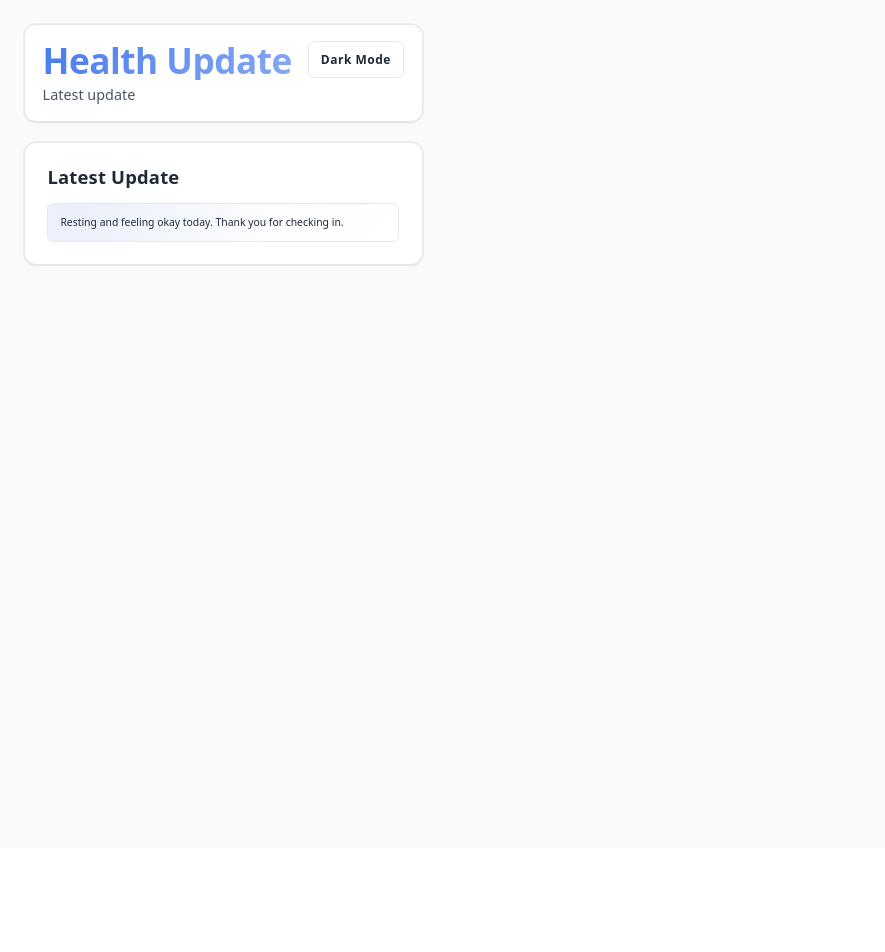
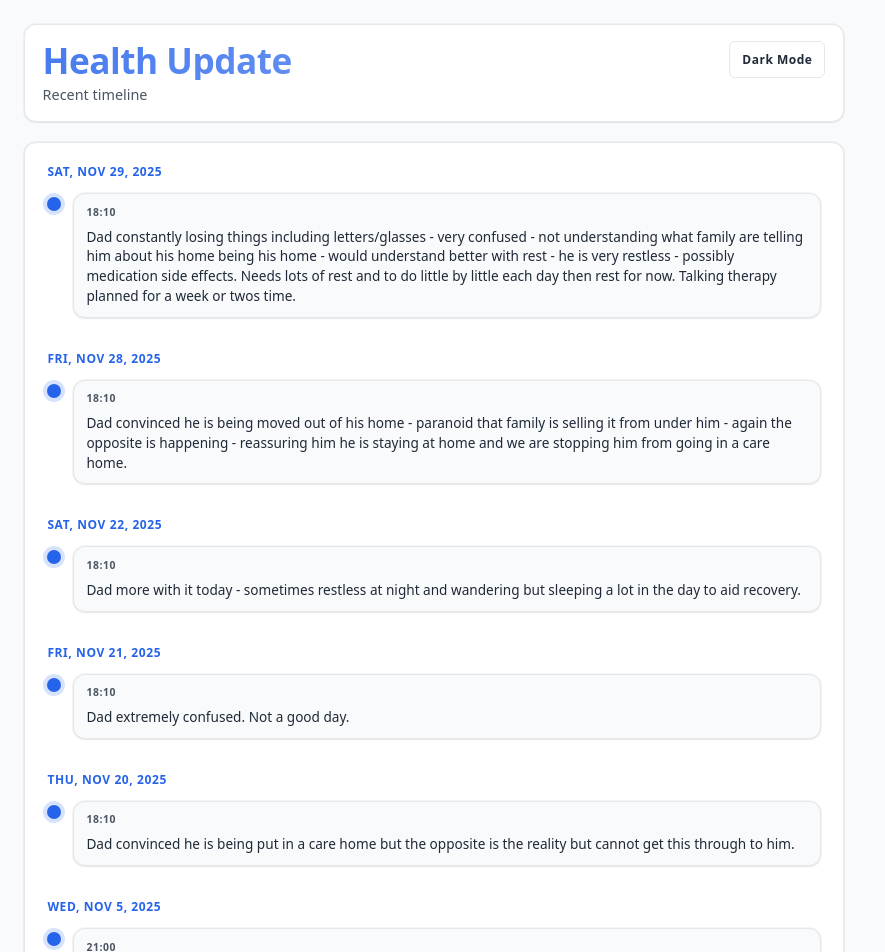
Before and after one commit to johnpwise/al-update-app, a React (Vite) app: page / in a window 1280 px wide. Shown: the top 952 px of the page, without its empty margins (0-885 px from the left). Before the commit the page ends 848 px from the top, so only its background shows below. Built offline with nearby package versions, Linux system fonts and the light colour scheme.

Commit message:
first timeline attempt

```diff
--- a/src/App.css
+++ b/src/App.css
@@ -242,6 +242,41 @@ body,
   color: var(--text-soft);
 }
 
+/* Timeline */
+.timeline {
+  background: var(--bg-alt);
+  border: 1px solid var(--border);
+  border-radius: var(--radius-md);
+  padding: 1.1rem 1.1rem 1.4rem;
+  box-shadow: var(--shadow-sm);
+  display: flex;
+  flex-direction: column;
+  gap: 2rem;
+}
+.timeline-day { position: relative; }
+.timeline-date {
+  margin: 0 0 .75rem;
+  font-size: .75rem;
+  font-weight: 700;
+  letter-spacing: .6px;
+  text-transform: uppercase;
+  color: var(--accent);
+}
+.timeline-entries { list-style: none; margin: 0; padding: 0; display: flex; flex-direction: column; gap: 1rem; }
+.timeline-entry { display: flex; gap: .75rem; align-items: flex-start; position: relative; }
+.timeline-entry:not(:last-child)::after { content: ''; position: absolute; left: 7px; top: 22px; width: 2px; height: calc(100% - 22px); background: linear-gradient(to bottom, var(--accent) 0%, transparent 100%); opacity: .35; }
+.timeline-dot { width: 14px; height: 14px; border-radius: 50%; background: var(--accent); box-shadow: 0 0 0 4px rgba(var(--accent-rgb),0.18); flex-shrink: 0; margin-top: 4px; }
+.timeline-card { background: var(--bg); border: 1px solid var(--border); border-radius: var(--radius-md); padding: .65rem .75rem .7rem; box-shadow: var(--shadow-sm); flex: 1; display: flex; flex-direction: column; gap: .4rem; }
+.timeline-meta { display: flex; justify-content: space-between; align-items: center; }
+.timeline-time { font-size: .65rem; font-weight: 700; letter-spacing: .6px; text-transform: uppercase; color: var(--text-soft); }
+.timeline-text { margin: 0; font-size: .85rem; line-height: 1.45; }
+
+@media (min-width: 720px) { .timeline { padding: 1.25rem 1.4rem 1.6rem; } }
+@media (hover: hover) { .timeline-card:hover { border-color: var(--accent); } }
+
+.dark .timeline-card { background: var(--bg-alt); }
+.dark .timeline-date { color: var(--accent); }
+
 /* Accessibility & refinements */
 button:focus-visible {
   outline: 3px solid rgba(var(--accent-rgb), .5);
--- a/src/App.tsx
+++ b/src/App.tsx
@@ -1,17 +1,51 @@
 import { useState } from 'react'
 import './App.css'
 
+type Entry = { id: number; date: string; time: string; text: string }
+
 function App() {
-  // Single update text stored in code
-  const updateText = 'Resting and feeling okay today. Thank you for checking in.'
+  // Timeline entries (newest first by date/time when rendered)
+  const entries: Entry[] = [
+    { id: 18, date: '2025-11-29', time: '18:10', text: 'Dad constantly losing things including letters/glasses - very confused - not understanding what family are telling him about his home being his home - would understand better with rest - he is very restless - possibly medication side effects. Needs lots of rest and to do little by little each day then rest for now. Talking therapy planned for a week or twos time.' },
+    { id: 17, date: '2025-11-28', time: '18:10', text: 'Dad convinced he is being moved out of his home - paranoid that family is selling it from under him - again the opposite is happening - reassuring him he is staying at home and we are stopping him from going in a care home.' },
+    { id: 16, date: '2025-11-22', time: '18:10', text: 'Dad more with it today - sometimes restless at night and wandering but sleeping a lot in the day to aid recovery.' },
+    { id: 15, date: '2025-11-21', time: '18:10', text: 'Dad extremely confused. Not a good day.' },
+    { id: 14, date: '2025-11-20', time: '18:10', text: 'Dad convinced he is being put in a care home but the opposite is the reality but cannot get this through to him.' },
+    { id: 13, date: '2025-11-05', time: '21:00', text: 'Dad discharged from hospital again and returned home. Dad was very delierious/confused when home and convinced that his home was not his home but a copy of his home... took a long time to reassure him that this was not the case and there is still the belief on a regular basis that it is not his home or it has been sold from underneath him. A lot of confusion still and needs time to recover for now. It will be a slow recovery process and will be getting talking therapy soon to hopefully help him settle again.' },
+    { id: 12, date: '2025-10-31', time: '08:20', text: 'Dad extremely agitated in hospital - could not settle and was wandering around the wards not sleeping at all and really poor recovery. Disturbing other patients too. Priority was to get him home with some care package to help but again familiarity thought to help him.' },
+    { id: 11, date: '2025-10-27', time: '00:00', text: 'Dad had a series of more wobbles after being in hospital - more mini strokes or these seemed to be anyway. Elizabeh back down to Kent as sounded as though dad was going further downhill. Dr had suggested the wobbles were actually seizures. To prevent these in future he was put on anti seizure meds and will continue to review this at a later date. ' },
+    { id: 10, date: '2025-10-23', time: '00:00', text: 'Dad readmitted and a lot of staff saddened he was readmitted after doing so well. CT scan confirmed another much smaller bleed however was unclear on a cause or damage it had caused so far. Would do an MRI scan to check for causes.' },
+    { id: 9, date: '2025-10-22', time: '19:30', text: 'On Facetime speaking with Dad - seemed ok but all of a sudden speech slurred and right side seemed to weaken. Mum called ambulance - Michael was straight over to help too. Dad rushed back in Ambulance to stroke unit and readmitted.' },
+    { id: 8, date: '2025-10-01', time: '18:00', text: 'Recovery ongoing - some good days - some less good days - Blood pressure constantly reviewed - seemed ok - Dad had been getting about a bit more - doing some walking and having some talking therapy.' },
+    { id: 7, date: '2025-09-11', time: '18:10', text: 'After a lot of confusion/delerium/physio dad is discharged from hospital to continue the recovery at home as it was determined that familiar surroundings should help confusion. Elizabeth back to Leeds around 14th Sept due to work.' },
+    { id: 6, date: '2025-09-01', time: '12:05', text: 'Dad gradually improved although there was a lot of confusion/delerium (around being in a hotel/on a boat/in Belfast - paranoia of people shooting people at night - lots of confused times and took a long time to get him out of this and convince him he was safe and in hospital. Also had blood pressure drops/seizures. Some good days with big improvements and then some scares/fears of new bleeds. Thankfully these were determined as either blood pressure drops or seizures.' },
+    { id: 5, date: '2025-08-14', time: '08:20', text: 'Drs were concerned he may still deteriorate - Liz was asked if we wanted to try a feeding tube - she agreed. Thankfully this seemed to help and Dad showed improvements here.' },
+    { id: 4, date: '2025-08-13', time: '00:00', text: 'Consultant spoke to us to say he had been prepping dad for respite/palliative care - he had had another bleed which had been observed by the CT scan they did once he was admitted. Told that if they had known he had been this bad before leaving previous hospital they would not have taken him. Thankfully they did and Dad showed some response the next day when he opened his eyes to nursing staff .' },
+    { id: 3, date: '2025-08-12', time: '00:00', text: 'Place secured at specialist Stroke Ward Canterbury - just in the nick of time - dad had deteriorated. Got to Canterbury 00:30am - left him to rest on ward.' },
+    { id: 2, date: '2025-08-11', time: '00:00', text: 'Dads 80th Birthday - survived the night in resuss - stabilised and moved to another ward for recovery. Awaited Stroke ward space at Canterbury hospital. Liz & John stayed overnight until moved to Canterbury hospital.' },
+    { id: 1, date: '2025-08-10', time: '18:00', text: 'Admitted to Hospital - CT scan showed big IntraCranial Hemorrhage. Admitted to Resuss - told to prep for worst - hope for best.' }
+  ]
+
   const [dark, setDark] = useState(false)
+
+  // Group entries by date (preserve insertion order, then sort dates desc for display)
+  const grouped = entries.reduce((acc, e) => {
+    acc[e.date] = acc[e.date] ? [...acc[e.date], e] : [e]
+    return acc
+  }, {} as Record<string, Entry[]>)
+  const orderedDates = Object.keys(grouped).sort((a, b) => b.localeCompare(a))
+
+  const formatDate = (isoDate: string) => {
+    const d = new Date(isoDate + 'T00:00:00')
+    return d.toLocaleDateString(undefined, { weekday: 'short', month: 'short', day: 'numeric', year: 'numeric' })
+  }
 
   return (
     <div className={dark ? 'app dark' : 'app'}>
       <header className="app-header">
         <div className="title-group">
           <h1 className="app-title">Health Update</h1>
-          <p className="subtitle">Latest update</p>
+          <p className="subtitle">Recent timeline</p>
         </div>
         <button className="mode-toggle" onClick={() => setDark(d => !d)} aria-label="Toggle color theme">
           {dark ? 'Light' : 'Dark'} Mode
@@ -19,17 +53,34 @@ function App() {
       </header>
 
       <main className="content">
-        <section className="updates" aria-labelledby="update-heading">
-          <h2 id="update-heading">Latest Update</h2>
-          <div className="update-item" style={{marginTop: '0.75rem'}}>
-            <span className="update-text">{updateText}</span>
-          </div>
+        <section className="timeline" aria-label="Health updates timeline">
+          {orderedDates.map(date => (
+            <div key={date} className="timeline-day">
+              <h2 className="timeline-date">{formatDate(date)}</h2>
+              <ul className="timeline-entries">
+                {grouped[date]
+                  .slice() // copy
+                  .sort((a, b) => b.time.localeCompare(a.time))
+                  .map(e => (
+                    <li key={e.id} className="timeline-entry">
+                      <div className="timeline-dot" />
+                      <div className="timeline-card">
+                        <div className="timeline-meta">
+                          <span className="timeline-time" aria-label="time">{e.time}</span>
+                        </div>
+                        <p className="timeline-text">{e.text}</p>
+                      </div>
+                    </li>
+                  ))}
+              </ul>
+            </div>
+          ))}
         </section>
       </main>
 
-      {/* <footer className="footer">
-        <p>Updated manually. Timezone: Local.</p>
-      </footer> */}
+      <footer className="footer" aria-label="Footer">
+        <p>Manual updates. Timezone: Local.</p>
+      </footer>
     </div>
   )
 }
```
